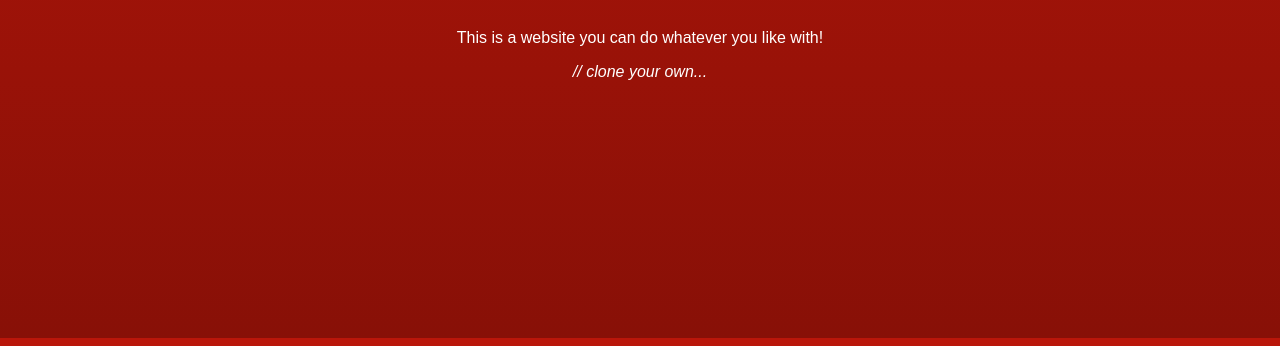
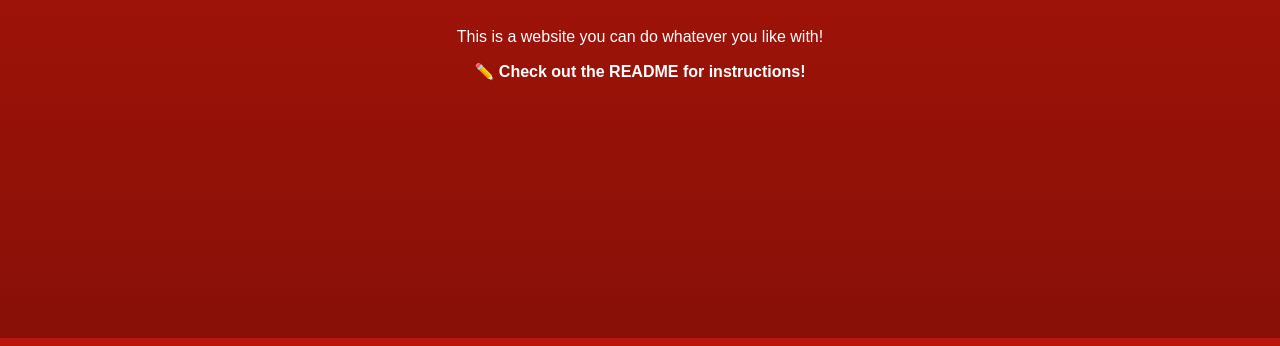
Before and after one commit to SueSmith/hello-website, a website built with Vite: page index.html in a window 1280 px wide. Shown: the part 454-800 px from the top of the page. Built offline with nearby package versions, Linux system fonts and the light colour scheme.

Commit message:
Update index.html

```diff
--- a/index.html
+++ b/index.html
@@ -46,7 +46,7 @@
 
         </div>
         <div class="remix">
-          <em>// clone your own...</em>
+          <strong>✏️ Check out the README for instructions!</strong>
         </div>
       </div>
     </div>
```
